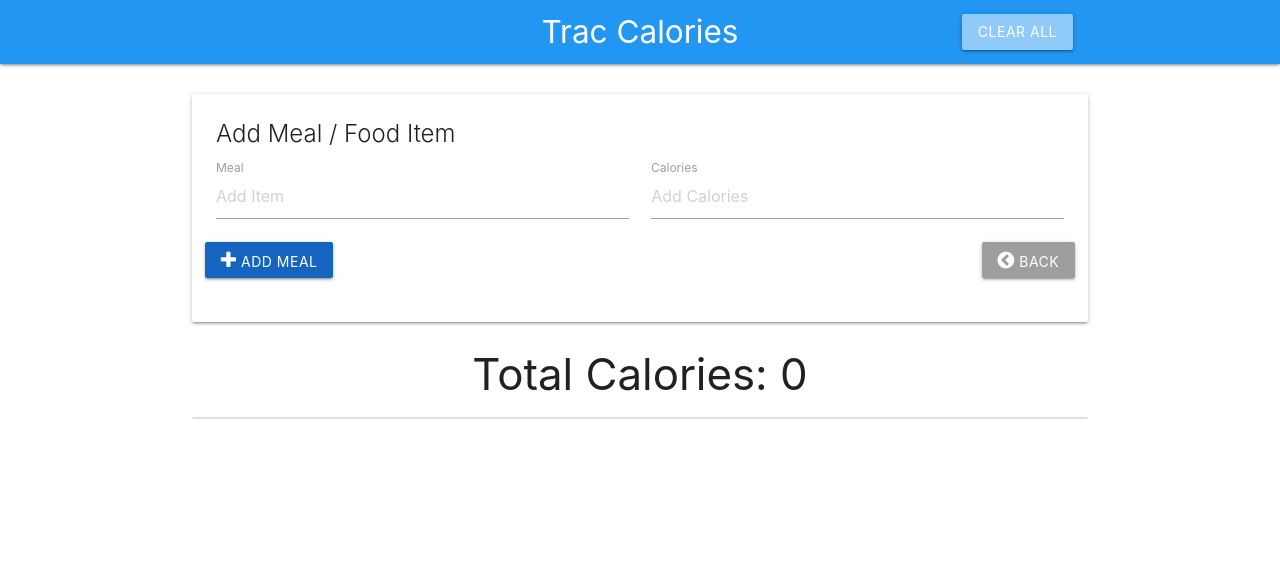
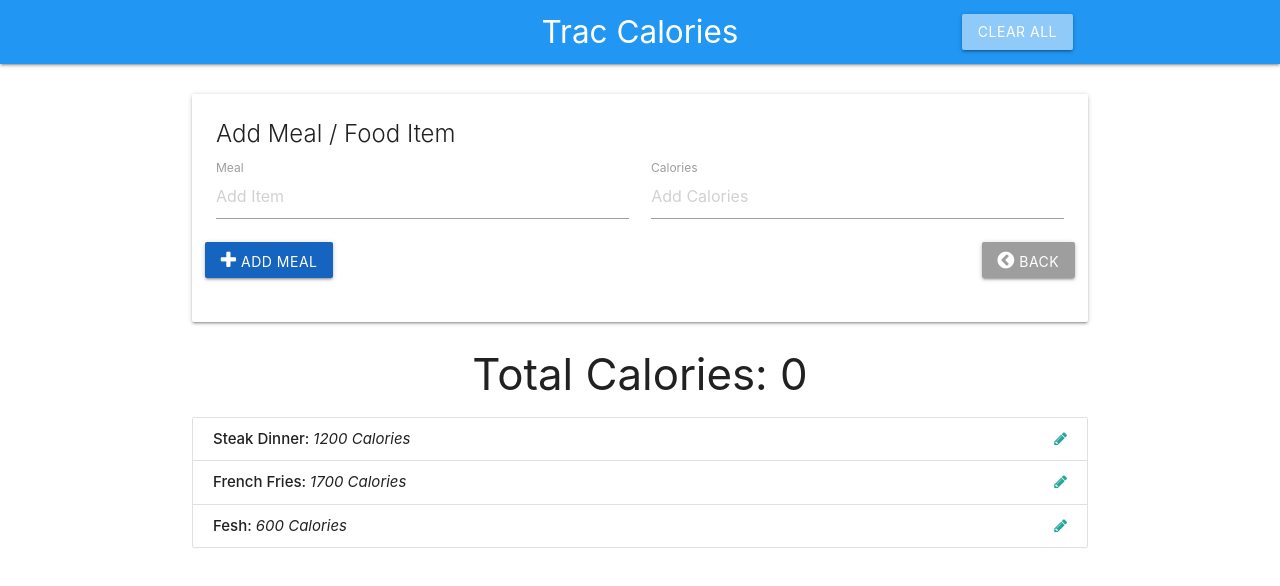
Before and after one commit to mamadoo123/CalCalories, a plain HTML site: page index.html in a window 1280 px wide. Drawn offline with nearby package versions, Linux system fonts and the light colour scheme.

Commit message:
Populating some random data inti the dom using the UI Controller public methods

```diff
--- a/app.js
+++ b/app.js
@@ -1,6 +1,6 @@
 // Storage Controller
 
-// Item Controller
+// Item Controller: Holds the data structure of items
 const ItemController = (function(){
 //[1] Private Var And Functions
     // constructor
@@ -21,21 +21,44 @@ const ItemController = (function(){
     }
 // [2] Return- The Public Functions by which we can acces private data and other functions
     return{
+        getItems: function(){
+            return data.items;
+        },
         logData: function(){
             return data;
         }
     }
 })()
-// UI Controller
+// UI Controller: Populate the data Into The DOM elements
 const UIController = (function(){
-
+    const DOMElements = {
+        itemList:'item-list'
+    }
+    return{
+        populate: function(items){
+            let html ='';
+            items.forEach(item => {
+                html += `<li class="collection-item" id="item-${item.id}">
+                <strong>${item.name}: </strong><em>${item.calories} Calories</em>
+                <a href="#" class="secondary-content">
+                    <i class="edit-item fa fa-pencil"></i>
+                </a>
+            </li>`
+            });
+            document.getElementById(DOMElements.itemList).innerHTML = html;
+        }
+    }
 })()
 // App Controller: To Initialze The App Once Loaded Or Reloaded
 const AppController = (function(ItemController, UIController){
 
    return{
        init: function(){
-           console.log('Initializing app....');
+           // Fetch the Data From Item Controller
+           const items = ItemController.getItems();
+
+           // Populate These Items into the DOM Using UI Controller
+           UIController.populate(items);
        }
    }
 })(ItemController, UIController);
```
Also changed, not shown: index.html (+3 -3 lines).
